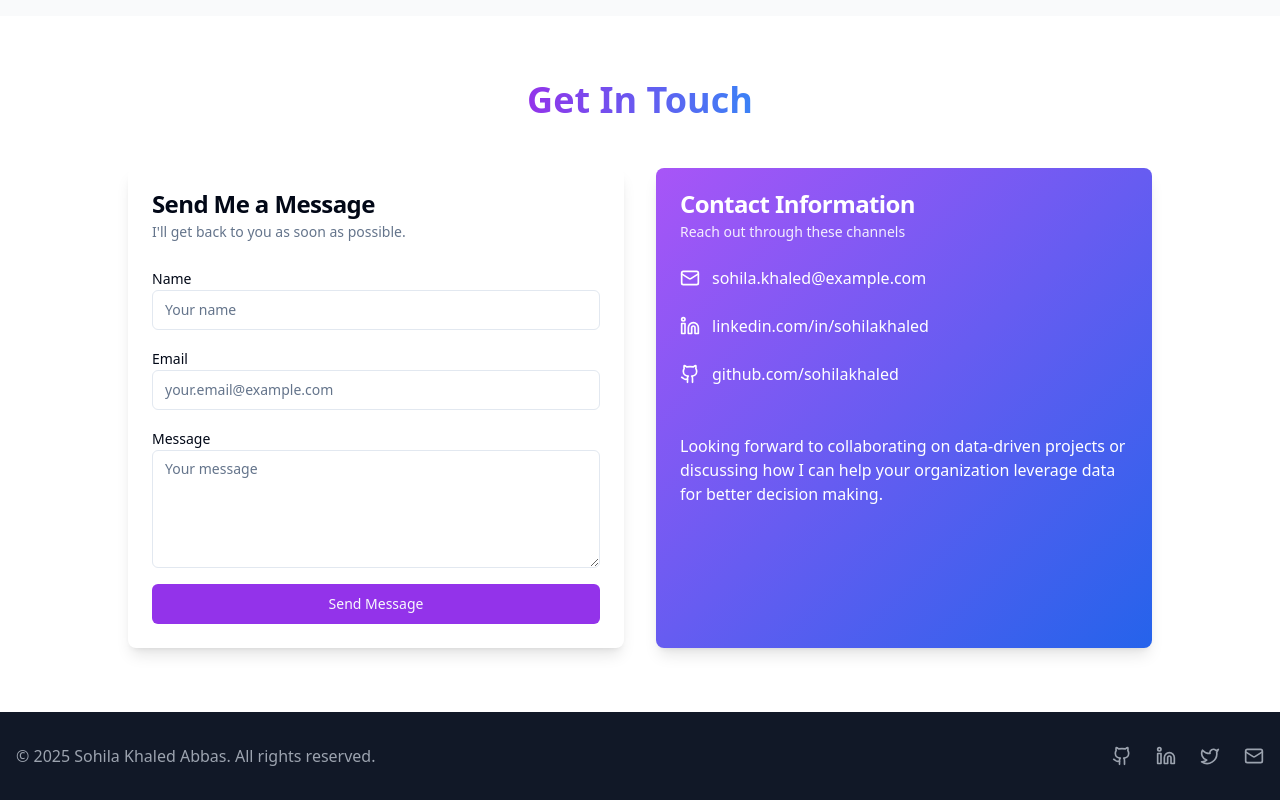
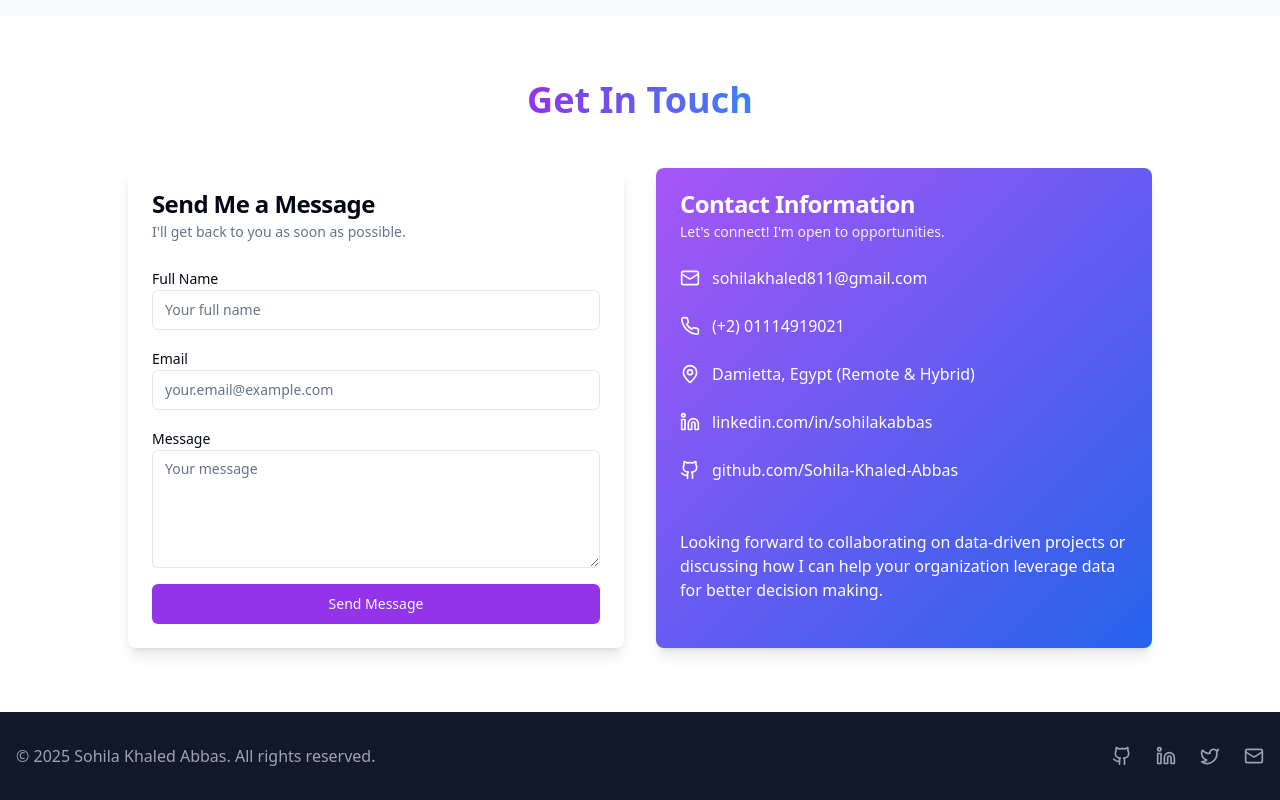
Before and after one commit to Sohila-Khaled-Abbas/sohila-data-showcase, a React (Vite) app: page / in a window 1280 px wide. Shown: the part 3322-4122 px from the top of the page. Built offline with nearby package versions, Linux system fonts and the light colour scheme.

Commit message:
feat: Add contact section
Adds a contact section with a form and contact information.

```diff
--- a/src/components/Contact.tsx
+++ b/src/components/Contact.tsx
@@ -4,9 +4,15 @@ import { Input } from "@/components/ui/input";
 import { Textarea } from "@/components/ui/textarea";
 import { Button } from "@/components/ui/button";
 import { Label } from "@/components/ui/label";
-import { Mail, Linkedin, Github } from "lucide-react";
+import { Mail, Phone, MapPin, Linkedin, Github } from "lucide-react";
 
 const Contact = () => {
+  const handleSubmit = (e: React.FormEvent) => {
+    e.preventDefault();
+    // Placeholder for form submission
+    console.log("Form submitted");
+  };
+
   return (
     <section id="contact" className="py-16 bg-white">
       <div className="container mx-auto px-4">
@@ -26,10 +32,10 @@ const Contact = () => {
               </CardDescription>
             </CardHeader>
             <CardContent>
-              <form className="space-y-4">
+              <form onSubmit={handleSubmit} className="space-y-4">
                 <div>
-                  <Label htmlFor="name">Name</Label>
-                  <Input id="name" placeholder="Your name" />
+                  <Label htmlFor="name">Full Name</Label>
+                  <Input id="name" placeholder="Your full name" />
                 </div>
                 <div>
                   <Label htmlFor="email">Email</Label>
@@ -51,28 +57,40 @@ const Contact = () => {
             <CardHeader>
               <CardTitle className="text-white">Contact Information</CardTitle>
               <CardDescription className="text-white text-opacity-90">
-                Reach out through these channels
+                Let's connect! I'm open to opportunities.
               </CardDescription>
             </CardHeader>
             <CardContent className="space-y-6">
               <div className="flex items-center space-x-3">
                 <Mail className="h-5 w-5 flex-shrink-0" />
-                <a href="mailto:sohila.khaled@example.com" className="hover:underline">
-                  sohila.khaled@example.com
+                <a href="mailto:sohilakhaled811@gmail.com" className="hover:underline">
+                  sohilakhaled811@gmail.com
                 </a>
               </div>
 
               <div className="flex items-center space-x-3">
+                <Phone className="h-5 w-5 flex-shrink-0" />
+                <a href="tel:+201114919021" className="hover:underline">
+                  (+2) 01114919021
+                </a>
+              </div>
+
+              <div className="flex items-center space-x-3">
+                <MapPin className="h-5 w-5 flex-shrink-0" />
+                <span>Damietta, Egypt (Remote & Hybrid)</span>
+              </div>
+
+              <div className="flex items-center space-x-3">
                 <Linkedin className="h-5 w-5 flex-shrink-0" />
-                <a href="https://www.linkedin.com/in/sohilakhaled" target="_blank" rel="noreferrer" className="hover:underline">
-                  linkedin.com/in/sohilakhaled
+                <a href="https://www.linkedin.com/in/sohilakabbas" target="_blank" rel="noreferrer" className="hover:underline">
+                  linkedin.com/in/sohilakabbas
                 </a>
               </div>
 
               <div className="flex items-center space-x-3">
                 <Github className="h-5 w-5 flex-shrink-0" />
-                <a href="https://github.com/sohilakhaled" target="_blank" rel="noreferrer" className="hover:underline">
-                  github.com/sohilakhaled
+                <a href="https://github.com/Sohila-Khaled-Abbas" target="_blank" rel="noreferrer" className="hover:underline">
+                  github.com/Sohila-Khaled-Abbas
                 </a>
               </div>
 
```
